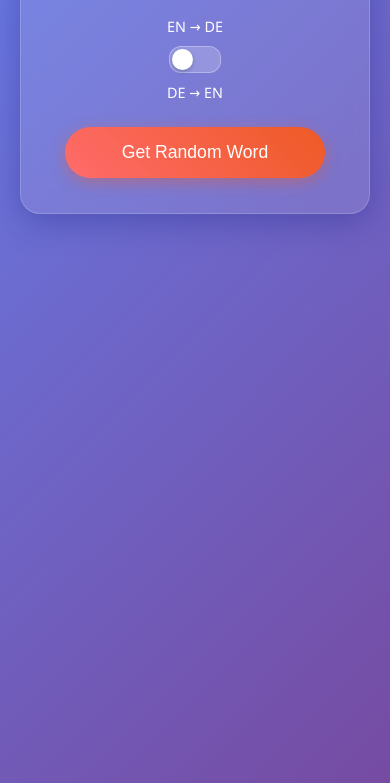
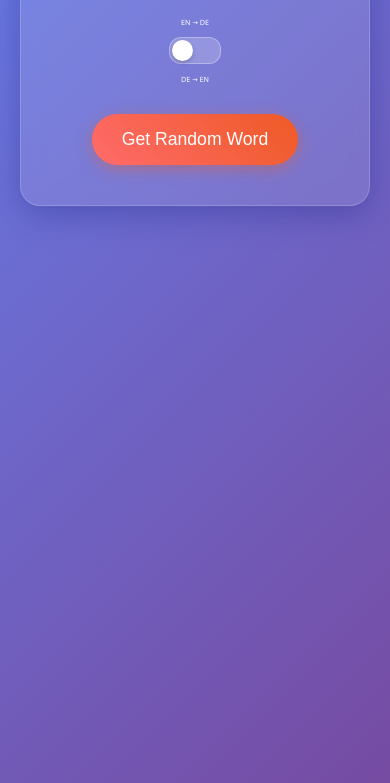
Before and after one commit to NicoPHR/Flash-card-site, a plain HTML site: page index.html in a window 390 px wide. Shown: the part 201-984 px from the top of the page. Drawn offline with Linux system fonts and the light colour scheme.

Commit message:
made main 2 buttons smaller to fit

```diff
--- a/index.html
+++ b/index.html
@@ -40,7 +40,7 @@
         }
 
         .toggle-label {
-            font-size: 0.9rem;
+            font-size: 0.45rem;
             font-weight: 500;
         }
 
@@ -265,9 +265,9 @@
                 font-size: 1.5rem;
             }
 
-            button {
-                width: 90%;
-                margin: 5px;
+            .main-buttons button {
+                flex: 1;
+                min-width: 120px;
             }
 
             .toggle-container {
```
